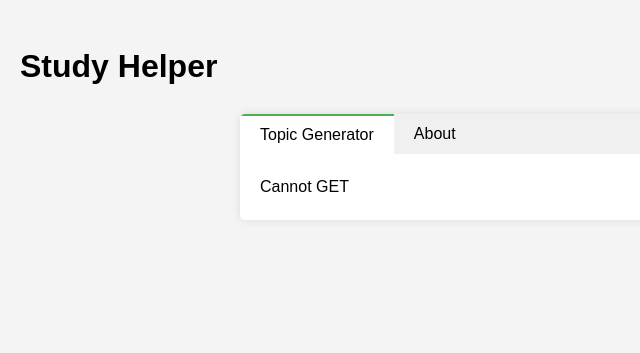
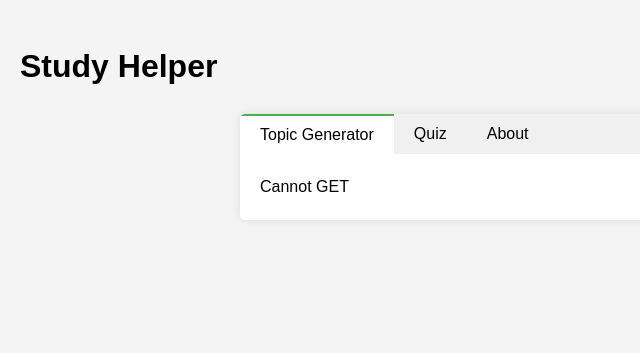
Before and after one commit to AndyStubbs/study-helper-5, a Django app: page / in a window 1280 px wide. Shown: the top 353 px of the page, without its empty margins (0-640 px from the left). Run offline with Django 5.2, Linux system fonts and the light colour scheme; data comes from the database, SQL or seed files in the repository; data that the repository does not hold is empty.

Commit message:
Added quiz

```diff
--- a/apps/about/urls.py
+++ b/apps/about/urls.py
@@ -1,4 +1,4 @@
-# about/urls.py
+# apps/about/urls.py
 
 from django.urls import path
 from . import views
--- a/apps/about/views.py
+++ b/apps/about/views.py
@@ -1,8 +1,10 @@
+# apps/about/views.py
+
 from django.shortcuts import render
 from utils.decorators import restrict_to_view
 
 # Create your views here.
 
-#@restrict_to_view( "about:about" )
+@restrict_to_view( "about" )
 def about( request ):
 	return render( request, "about/about.html" )
--- /dev/null
+++ b/apps/quiz/templates/quiz/quiz.html
@@ -0,0 +1 @@
+<h2>Quiz</h2>
--- /dev/null
+++ b/apps/quiz/urls.py
@@ -0,0 +1,10 @@
+# apps/quiz/urls.py
+
+from django.urls import path
+from . import views
+
+app_name = "quiz"
+
+urlpatterns = [
+	path( "", views.quiz, name="quiz" ),
+]
--- a/studyhelper/settings.py
+++ b/studyhelper/settings.py
@@ -45,6 +45,7 @@
 	"apps.users",
 	"apps.topics",
 	"apps.about",
+	"apps.quiz",
 ]
 
 MIDDLEWARE = [
--- a/studyhelper/urls.py
+++ b/studyhelper/urls.py
@@ -22,5 +22,6 @@
 	path( "admin/", admin.site.urls ),
 	path( "", views.homepage, name="homepage" ),
 	path( "topics/", include( "apps.topics.urls" ) ),
+	path( "quiz/", include( "apps.quiz.urls" ) ),
 	path( "about/", include( "apps.about.urls" ) ),
 ]
--- a/templates/homepage.html
+++ b/templates/homepage.html
@@ -16,10 +16,12 @@
 			<div class="outer-container">
 				<div class="tab-container">
 					<button class="tab active" data-tab="generator">Topic Generator</button>
+					<button class="tab" data-tab="quiz">Quiz</button>
 					<button class="tab" data-tab="about">About</button>
 				</div>
 				<div class="content-container">
 					<div id="generator-content" class="tab-content active" data-view="topics:generate"></div>
+					<div id="quiz-content" class="tab-content" data-view="quiz" style="display: none;"></div>
 					<div id="about-content" class="tab-content" data-view="about" style="display: none;"></div>
 				</div>
 			</div>
```
Also changed, not shown: apps/quiz/views.py (+7 -0 lines).
